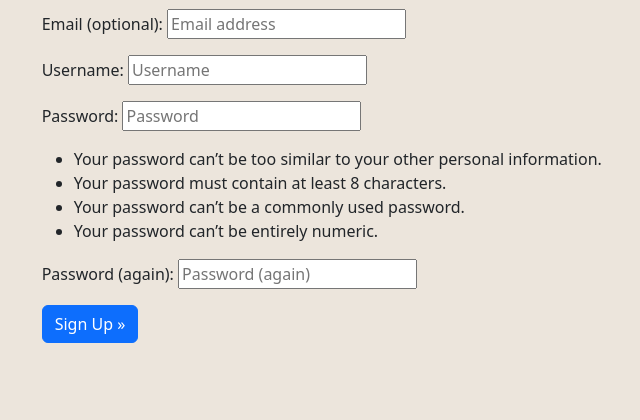
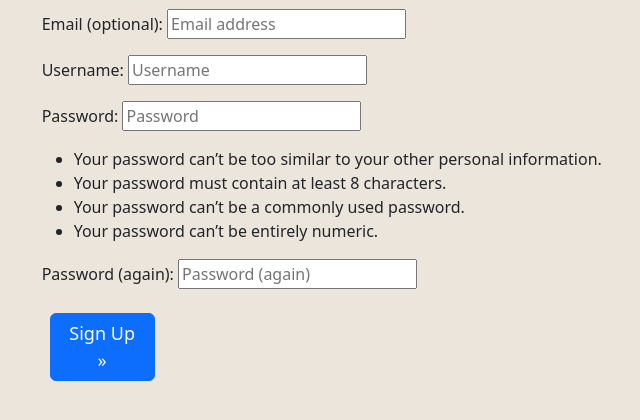
Before and after one commit to mikael-johnsson/your-shopping-list, a Django app: page /accounts/signup/ in a window 1280 px wide. Shown: the part 245-665 px from the top of the page, without its empty margins (245-885 px from the left). Run offline with Django 4.2, Linux system fonts and the light colour scheme; some libraries are stand-ins or nearby versions.

Commit message:
add style to buttons

```diff
--- a/static/css/style.css
+++ b/static/css/style.css
@@ -120,10 +120,11 @@ nav h1 {
     gap: 10px;
 }
 
-/*.btn {
-    width: 80px;
+.btn {
+    width: 105px;
     font-size: large;
-}*/
+    margin: 8px;
+}
 
 .list-container {
     border: 2px solid black;
--- a/templates/account/logout.html
+++ b/templates/account/logout.html
@@ -15,7 +15,6 @@
     </div>
     <div class="row">
         <div class="col-md-8 mt-3 offset-md-2">
-
             <form method="post" action="{% url 'account_logout' %}">
                 {% csrf_token %}
                 {% if redirect_field_value %}
```
